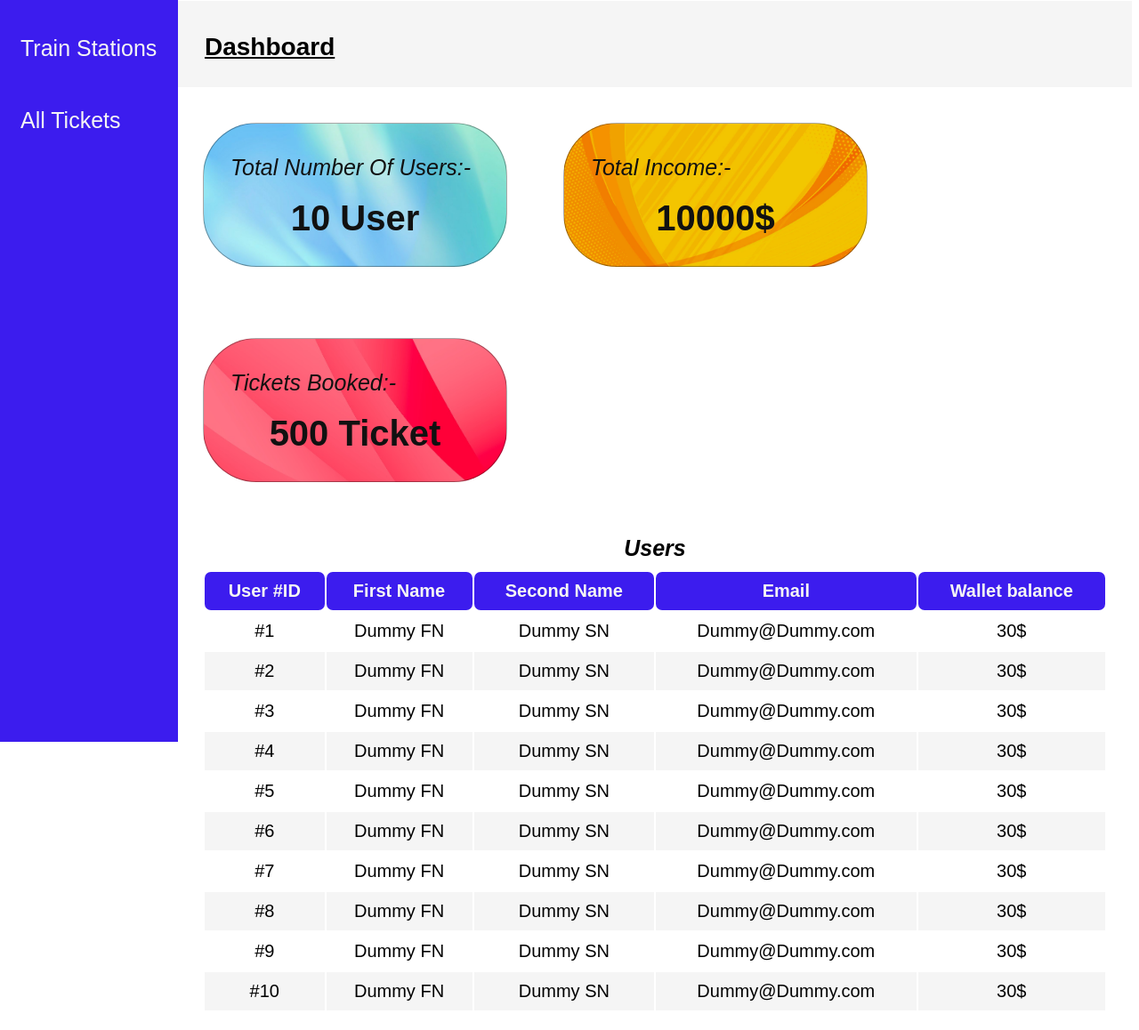
After one commit to nouka01/TrainTicketingSystem, a PHP site: page /admin-panel/admin-panel.php in a window 1280 px wide. The commit adds this page. Shown: the whole page at 89% size. Run offline with PHP 8.4, Linux system fonts and the light colour scheme.

Commit message:
Added AdminPannel(Dashboard,TrainStations,Tickets)

```diff
--- /dev/null
+++ b/admin-panel/admin-panel.css
@@ -0,0 +1,232 @@
+body {
+  font-family: 'Poppins', sans-serif;
+}
+
+.sidenav {
+  height: 100%;
+  width: 200px;
+  position: fixed;
+  z-index: 1;
+  top: 0;
+  left: 0px;
+  background-color: rgb(60, 28, 238);
+  overflow-x: hidden;
+  padding-top: 34px;
+}
+
+.sidenav a {
+  padding: 6px 6px 6px 23px;
+  text-decoration: none;
+  margin-bottom: 40px;
+  font-size: 25px;
+  color: whitesmoke;
+  display: block;
+}
+
+.sidenav a:hover {
+  color: #111;
+}
+
+.main {
+  margin-left: 200px;
+  /* Same as the width of the sidenav */
+}
+
+@media screen and (max-height: 450px) {
+  .sidenav {
+    padding-top: 15px;
+  }
+
+  .sidenav a {
+    font-size: 18px;
+  }
+}
+
+.body2 {
+  margin-left: 192px;
+}
+
+.title {
+  margin-top: -7px;
+  font-size: 28px;
+  text-decoration: underline;
+  text-underline-offset: 2px;
+  background-color: whitesmoke;
+  padding: 8px 30px 1px;
+}
+
+.three-squares {
+  font-size: 25px;
+  font-style: italic;
+  color: #111;
+}
+
+.square1,
+.square2,
+.square3 {
+  display: inline-block;
+  /* text-align: center; */
+  margin: 40px 28px;
+  /* padding: 2px; */
+  height: 160px;
+  width: 340px;
+  border: 1px rgba(0, 0, 0, 0.345) solid;
+  border-radius: 60px;
+
+}
+
+.square1 {
+  background-image: url(../images/d1b416e60c46e7f6269f425c2bb8f683.jpg);
+  background-repeat: no-repeat;
+  background-size: cover;
+}
+
+.square2 {
+  background-image: url(../images/yellow-wave-background-free-vector.jpg);
+  background-repeat: no-repeat;
+  background-size: cover;
+}
+
+.square3 {
+  background-image: url(../images/the-background-292729__480\ copy.jpg);
+  background-repeat: no-repeat;
+  background-size: cover;
+
+}
+
+.text1,
+.text2,
+.text3 {
+  padding: 10px 30px;
+}
+
+.heading4 {
+  font-style: normal;
+  margin-top: -5px;
+  text-align: center;
+  font-size: 40px;
+}
+
+.users-table {
+  text-align: center;
+  margin: 20px 28px;
+  font-size: 20px;
+}
+
+table {
+  width: 100%;
+
+}
+
+th {
+  color: whitesmoke;
+  background-color: rgb(60, 28, 238);
+  border: 0px #111 solid;
+  border-radius: 7px;
+}
+
+th,
+td {
+  padding: 10px;
+}
+
+.grey-tr {
+  background-color: rgb(245, 245, 245);
+  border: 4px rgb(60, 28, 238) solid;
+}
+
+caption {
+  font-size: 25px;
+  font-style: italic;
+  margin-bottom: 10px;
+}
+
+.button-to-add-station,
+.button-to-delete-station {
+  text-align: center;
+  display: inline-block;
+}
+
+#add-station-button {
+  margin-left: 500px;
+  margin-top: 20px;
+  border-radius: 15px;
+  color: whitesmoke;
+  background-color: black;
+  border: 0px black solid;
+  font-size: 15px;
+  padding: 15px;
+}
+
+#add-station-button:hover {
+  background-color: rgb(60, 28, 238);
+}
+
+#delete-station-button {
+  margin-top: 20px;
+  border-radius: 15px;
+  color: whitesmoke;
+  background-color: red;
+  border: 0px black solid;
+  border-color: unset;
+  font-size: 15px;
+  padding: 15px;
+}
+
+#delete-station-button:hover {
+  background-color: rgb(195, 0, 0);
+}
+
+
+.form-popup {
+  display: none;
+  position: fixed;
+  bottom: 0;
+  right: 15px;
+  /* margin-right: 50px; */
+  margin-bottom: 15px;
+  border: 3px solid #f1f1f1;
+  z-index: 9;
+}
+
+.form-container {
+  max-width: 300px;
+  padding: 10px;
+  background-color: white;
+}
+
+.form-container input[type=text],
+.form-container input[type=password] {
+  width: 100%;
+  padding: 15px;
+  margin: 5px 0 22px 0;
+  border: none;
+  background: #f1f1f1;
+}
+
+/* When the inputs get focus, do something */
+.form-container input[type=text]:focus,
+.form-container input[type=password]:focus {
+  background-color: #ddd;
+  outline: none;
+}
+
+.form-container .btn {
+  background-color: #04AA6D;
+  color: white;
+  padding: 16px 20px;
+  border: none;
+  cursor: pointer;
+  width: 100%;
+  margin-bottom: 10px;
+  opacity: 0.8;
+}
+
+.form-container .cancel {
+  background-color: red;
+}
+
+.form-container .btn:hover,
+.open-button:hover {
+  opacity: 1;
+}
--- /dev/null
+++ b/admin-panel/admin-panel.php
@@ -0,0 +1,138 @@
+<!DOCTYPE html>
+<html lang="en">
+
+<head>
+  <meta charset="UTF-8">
+  <meta http-equiv="X-UA-Compatible" content="IE=edge">
+  <meta name="viewport" content="width=device-width, initial-scale=1.0">
+  <link rel="stylesheet" href="admin-panel.css">
+  <title>Admin pannel</title>
+</head>
+
+<body>
+  <div class="sidenav">
+    <a href="train-stations.php">Train Stations</a>
+    <a href="all-tickets.php">All Tickets</a>
+  </div>
+
+  <div class="body2">
+    <div class="title">
+      <p> <b>Dashboard</b></p>
+    </div>
+
+    <div class="three-squares">
+      <div class="square1">
+        <div class="text1">
+          <p>Total Number Of Users:-</p>
+          <h4 name="numberOfUsers" class="heading4"><span>10</span> User</h4>
+        </div>
+      </div>
+      <div class="square2">
+        <div class="text2">
+          <p>Total Income:-</p>
+          <h4 name="totalNumberOfProfit" class="heading4"><span>10000</span>&dollar;</h4>
+        </div>
+      </div>
+      <div class="square3">
+        <div class="text3">
+          <p>Tickets Booked:-</p>
+          <h4 name="totalNumberOfTicketBooked" class="heading4"><span>500</span> Ticket</h4>
+        </div>
+      </div>
+    </div>
+
+    <div class="users-table">
+      <table>
+
+        <caption><b>Users</b></caption>
+
+        <thead>
+          <tr>
+            <th>User #ID</th>
+            <th>First Name</th>
+            <th>Second Name</th>
+            <th>Email</th>
+            <th>Wallet balance</th>
+          </tr>
+        </thead>
+        <tbody>
+          <tr>
+            <td><span name="ID">#1</span></td>
+            <td>Dummy FN</td>
+            <td>Dummy SN</td>
+            <td>Dummy@Dummy.com</td>
+            <td><span name="User-balance">30</span>&dollar;</td>
+          </tr>
+          <tr class="grey-tr">
+            <td><span name="ID">#2</span></td>
+            <td>Dummy FN</td>
+            <td>Dummy SN</td>
+            <td>Dummy@Dummy.com</td>
+            <td><span name="User-balance">30</span>&dollar;</td>
+          </tr>
+          <tr>
+            <td><span name="ID">#3</span></td>
+            <td>Dummy FN</td>
+            <td>Dummy SN</td>
+            <td>Dummy@Dummy.com</td>
+            <td><span name="User-balance">30</span>&dollar;</td>
+          </tr>
+          <tr class="grey-tr">
+            <td><span name="ID">#4</span></td>
+            <td>Dummy FN</td>
+            <td>Dummy SN</td>
+            <td>Dummy@Dummy.com</td>
+            <td><span name="User-balance">30</span>&dollar;</td>
+          </tr>
+          <tr>
+            <td><span name="ID">#5</span></td>
+            <td>Dummy FN</td>
+            <td>Dummy SN</td>
+            <td>Dummy@Dummy.com</td>
+            <td><span name="User-balance">30</span>&dollar;</td>
+          </tr>
+          <tr class="grey-tr">
+            <td><span name="ID">#6</span></td>
+            <td>Dummy FN</td>
+            <td>Dummy SN</td>
+            <td>Dummy@Dummy.com</td>
+            <td><span name="User-balance">30</span>&dollar;</td>
+          </tr>
+          <tr>
+            <td><span name="ID">#7</span></td>
+            <td>Dummy FN</td>
+            <td>Dummy SN</td>
+            <td>Dummy@Dummy.com</td>
+            <td><span name="User-balance">30</span>&dollar;</td>
+          </tr>
+          <tr class="grey-tr">
+            <td><span name="ID">#8</span></td>
+            <td>Dummy FN</td>
+            <td>Dummy SN</td>
+            <td>Dummy@Dummy.com</td>
+            <td><span name="User-balance">30</span>&dollar;</td>
+          </tr>
+          <tr>
+            <td><span name="ID">#9</span></td>
+            <td>Dummy FN</td>
+            <td>Dummy SN</td>
+            <td>Dummy@Dummy.com</td>
+            <td><span name="User-balance">30</span>&dollar;</td>
+          </tr>
+          <tr class="grey-tr">
+            <td><span name="ID">#10</span></td>
+            <td>Dummy FN</td>
+            <td>Dummy SN</td>
+            <td>Dummy@Dummy.com</td>
+            <td><span name="User-balance">30</span>&dollar;</td>
+          </tr>
+        </tbody>
+      </table>
+
+    </div>
+
+  </div>
+
+</body>
+
+</html>
```
Also changed, not shown: admin-panel/all-tickets.php (added, +151 -0 lines), admin-panel/train-stations.php (added, +115 -0 lines), book-a-ticket.php (+7 -1 lines), css/book-ticket-stylesheet.css (+11 -1 lines), images/d1b416e60c46e7f6269f425c2bb8f683.jpg (added), images/the-background-292729__480 copy.jpg (added), images/yellow-wave-background-free-vector.jpg (added), train-ticket/train-ticket.php (renamed from train-ticket/train-ticket.html), 1 other file.
